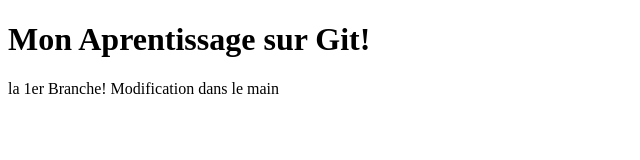
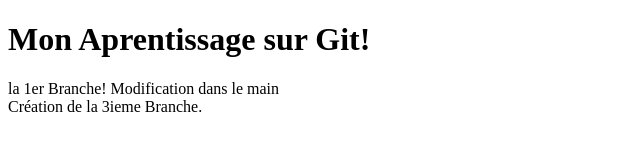
Before and after one commit to Garia34/Udemy_Formation, a plain HTML site: page Index.html in a window 1280 px wide. Shown: the whole page, without its empty margins (0-640 px from the left). Drawn offline with Linux system fonts and the light colour scheme.

Commit message:
comit sur la 3ieme branche

```diff
--- a/Index.html
+++ b/Index.html
@@ -14,5 +14,8 @@
         la 1er Branche!
         Modification dans le main
     </div>
+    <div>
+        Création de la 3ieme Branche.
+    </div>
 </body>
 </html>
```
